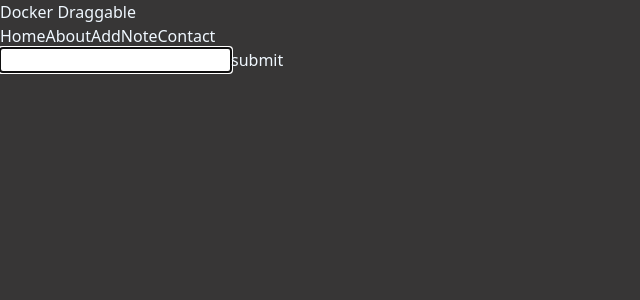
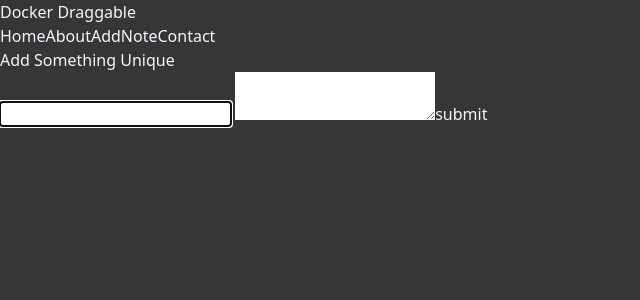
Before and after one commit to amanguptak/Dev-Practices, a React (Vite) app: page /add-note in a window 1280 px wide. Shown: the top 300 px of the page, without its empty margins (0-640 px from the left). Built offline with nearby package versions, Linux system fonts and the light colour scheme.

Commit message:
add note form added

```diff
--- a/src/components/DragNotes/Form.tsx
+++ b/src/components/DragNotes/Form.tsx
@@ -1,25 +1,41 @@
-import React, { useEffect } from "react";
+import React, { ChangeEvent } from "react";
 import Input from "./Input";
 import Button from "./Button";
 import { useState } from "react";
+import TextArea from './TextArea';
+import { SingleNote } from "../note-db";
+import { notesData } from "../note-db";
+
+const initialValue ={
+  id: Date.now().toString(),
+  title:"",
+  content: "",
+}
+
 const Form = () => {
-  const [inputValue, setInputValue] = useState<string>("");
-  const handleInputChange = (value: string) => {
-    setInputValue(value);
+
+  const [notes , setNotes] = useState<SingleNote[]>(notesData)
+  const [inputValue, setInputValue] = useState<SingleNote>(initialValue);
+  const handleChange = (e: ChangeEvent<HTMLInputElement | HTMLTextAreaElement> ) => {
+    const {name , value } = e.target
+    setInputValue({...inputValue ,[name] : value})
   };
-  useEffect(() => {
-    console.log(inputValue);
 
-  }, [inputValue]);
 
   const handleSubmit = (e?: React.MouseEvent<HTMLButtonElement>) => {
     e?.preventDefault();
-    console.log("Button submit");
+    const newNotes = [...notes, inputValue];
+    setNotes(newNotes);
+    notesData.push(inputValue); // Update the external array
+    setInputValue(initialValue);
+    console.log("Updated Notes:", notesData);
   };
   return (
-    <div>
-      <form className="flex items-center justify-center bg-black rounded-md p-3 m-3">
-        <Input onInputChange={handleInputChange} />
+    <div className="flex flex-col items-center justify-center bg-black rounded-md p-3 m-3">
+     <p className="text-3xl text-white font-bold my-3">Add Something Unique </p>
+      <form >
+        <Input name="title" onInputChange={handleChange} value={inputValue.title}/>
+        <TextArea name="content" onDesChange={handleChange} value={inputValue.content}/>
         <Button onButtonSubmit={handleSubmit}>submit</Button>
       </form>
     </div>
--- a/src/components/DragNotes/Input.tsx
+++ b/src/components/DragNotes/Input.tsx
@@ -1,27 +1,31 @@
 import { ChangeEvent, useEffect, useRef } from "react";
 
 interface IInput {
-  onInputChange: (value: string) => void;
+  onInputChange: (e: ChangeEvent<HTMLInputElement>) => void;
+  name:string
+  value:string
 }
 
-const Input = ({ onInputChange }: IInput) => {
+const Input = ({ onInputChange,name ,value}: IInput) => {
   const inputRef = useRef<HTMLInputElement>(null);
 
   useEffect(() => {
     inputRef.current?.focus();
   }, []);
 
-  const handleChange = (e: ChangeEvent<HTMLInputElement>) => {
-    onInputChange(e.target.value);
-  };
+  // const handleChange = (e: ChangeEvent<HTMLInputElement>) => {
+  //   onInputChange(e.target.value);
+  // };
 
   return (
     <>
       <input
         type="text"
         ref={inputRef}
-        className="text-slate-700 w-[50%]   focus:border-amber-400 p-2 rounded m-4"
-        onChange={handleChange}
+        name= {name}
+        value={value}
+        className="text-slate-700 w-[80%]   focus:border-amber-400 p-2 rounded m-4"
+        onChange={onInputChange}
       />
     </>
   );
--- a/src/components/DragNotes/TextArea.tsx
+++ b/src/components/DragNotes/TextArea.tsx
@@ -1,11 +1,26 @@
-interface ITextarea{
-    onDesChange : (value:string) => void;
+import { ChangeEvent } from "react";
+
+interface ITextarea {
+  onDesChange: (e: ChangeEvent<HTMLTextAreaElement>) => void;
+  name:string
+  value:string
 }
 
-const TextArea = ({onDesChange}:ITextarea) => {
+const TextArea = ({ onDesChange ,name ,value}: ITextarea) => {
+  // const handleChange = (e: ChangeEvent<HTMLTextAreaElement>) => {
+  //   onDesChange(e.target.value);
+  // };
   return (
-    <div>TextArea</div>
-  )
-}
+    <>
+      {" "}
+      <textarea
+         onChange={onDesChange}
+         name={name}
+         value={value}
+        className="text-slate-700 w-[80%]   focus:border-amber-400 p-2 rounded m-4"
+      ></textarea>
+    </>
+  );
+};
 
-export default TextArea
+export default TextArea;
```
